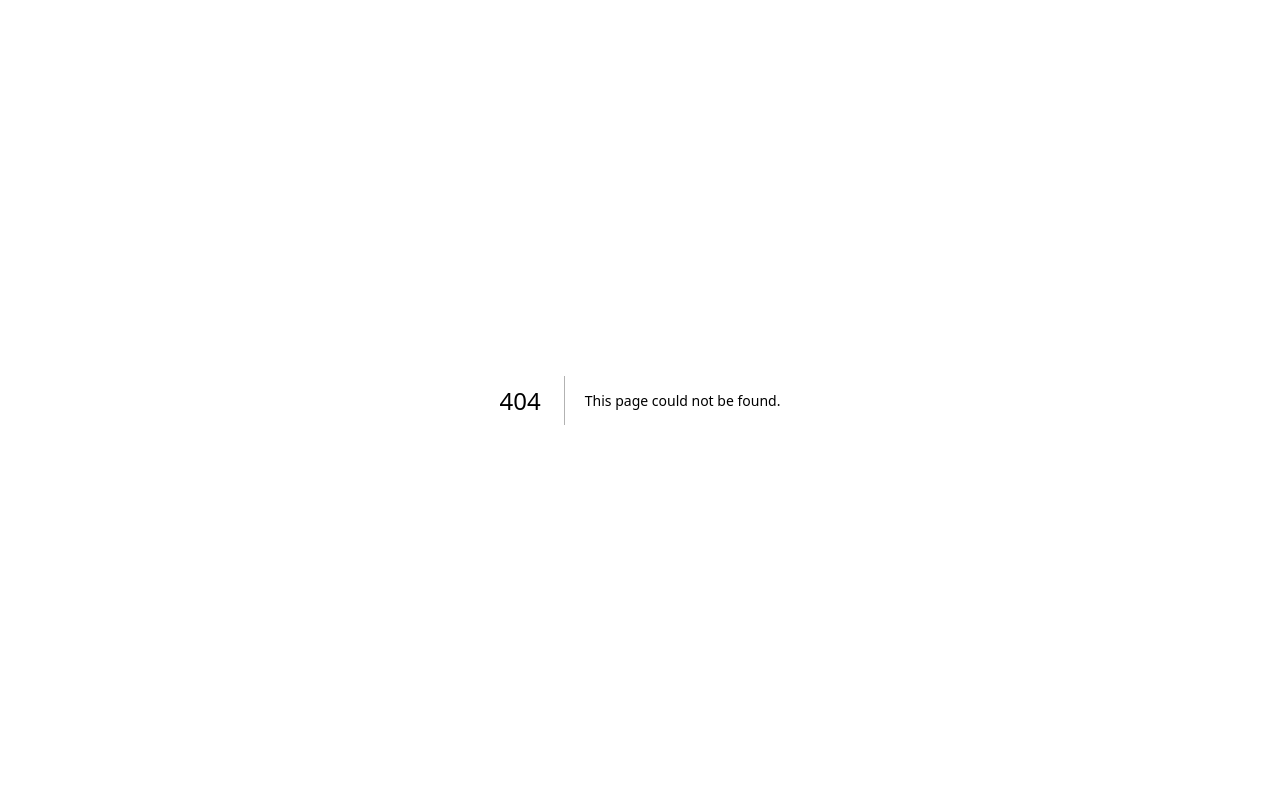
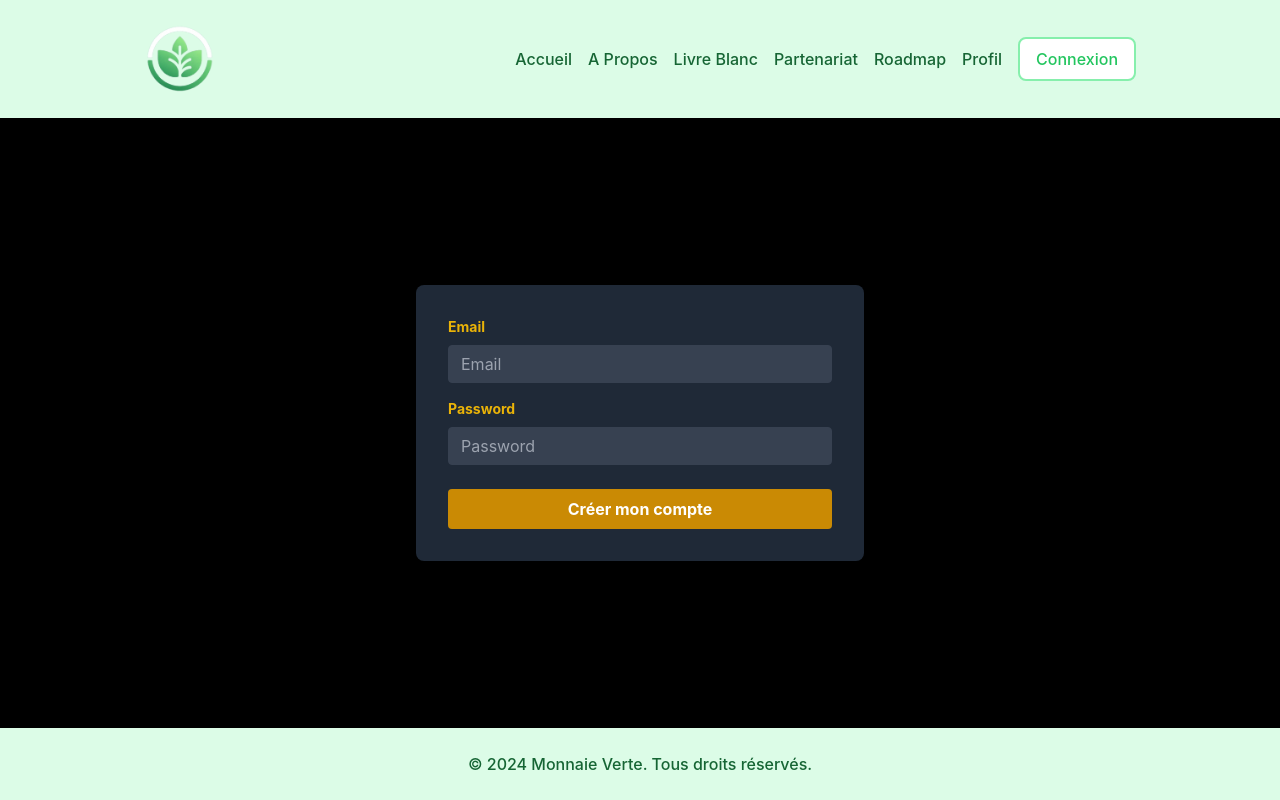
Before and after one commit to Mistrale94/aqur, a Next.js app: page /auth/signup in a window 1280 px wide. Before the commit this address had no page. Built offline with nearby package versions, Linux system fonts and the light colour scheme.

Commit message:
creation compte + connection

```diff
--- a/pages/about.js
+++ b/pages/about.js
@@ -6,7 +6,7 @@ export default function About() {
     return (
         <div className="min-h-scree text-gray-900 flex flex-col">
             <Head>
-                <title>About Us - Monnaie Verte</title>
+                <title>Monnaie Verte - A propos</title>
                 <meta name="description" content="Learn more about Monnaie Verte - the cryptocurrency exchange platform dedicated to environmental issues." />
                 <link rel="icon" href="/favicon.ico" />
             </Head>
--- a/pages/auth/profile.js
+++ b/pages/auth/profile.js
@@ -64,8 +64,7 @@ const Profile = () => {
   return (
     <div className="min-h-screen bg-white text-black flex flex-col">
       <Head>
-        <title>Monnaie Verte - Profile</title>
-        <link rel="icon" href="/favicon.ico" />
+        <title>Monnaie Verte - Profil</title>
       </Head>
       <Navbar />
       <main className="flex-grow container mx-auto px-4 py-8">
--- a/pages/auth/signin.js
+++ b/pages/auth/signin.js
@@ -1,101 +1,73 @@
-import React, { useState, useEffect } from 'react';
+import React, { useState } from 'react';
+import Web3 from 'web3';
 import { useRouter } from 'next/router';
-import Web3 from 'web3';
 import ContractABI from '../../build/contracts/Auth.json';
-
 import Navbar from '../components/Navbar';
 import Footer from '../components/Footer';
+import Head from 'next/head';
 
 const Signin = () => {
-    const [web3, setWeb3] = useState(null);
-    const [contract, setContract] = useState(null);
     const [email, setEmail] = useState('');
     const [password, setPassword] = useState('');
     const router = useRouter();
 
-    useEffect(() => {
-        const initWeb3 = async () => {
-            if (typeof window !== 'undefined' && typeof window.ethereum !== 'undefined') {
-                await window.ethereum.request({ method: 'eth_requestAccounts' });
-                const web3 = new Web3(window.ethereum);
-                setWeb3(web3);
-
-                const accounts = await web3.eth.getAccounts();
-                if (accounts.length > 0) {
-                    // Un compte MetaMask est connecté, redirige vers la page de profil
-                    router.push('/auth/profile');
-                }
-
-                const deployedNetwork = ContractABI.networks[Object.keys(ContractABI.networks)[0]];
-                const instance = new web3.eth.Contract(
-                    ContractABI.abi,
-                    deployedNetwork && deployedNetwork.address,
-                );
-                setContract(instance);
-            } else {
-                console.error('Ethereum browser extension not detected.');
-            }
-        };
-
-        initWeb3();
-    }, [router]);
-
-    const handleSignUp = async (e) => {
+    const handleSignin = async (e) => {
         e.preventDefault();
 
         try {
-            if (web3 && contract) {
-                const accounts = await web3.eth.getAccounts();
-                await contract.methods.createUser(email, password).send({ from: accounts[0] });
-                alert('Inscription réussie. Redirection vers la page de profil.');
+            const accounts = await window.ethereum.request({ method: 'eth_requestAccounts' });
+            const web3Instance = new Web3(window.ethereum);
+
+            const networkId = await web3Instance.eth.net.getId();
+            const deployedNetwork = ContractABI.networks[networkId];
+
+            if (!deployedNetwork) {
+                alert('Le smart contract n\'est pas déployé sur le réseau détecté.');
+                return;
+            }
+
+            const instance = new web3Instance.eth.Contract(
+                ContractABI.abi,
+                deployedNetwork.address,
+            );
+
+            // Hachez le mot de passe avant de le vérifier
+            const passwordHash = web3Instance.utils.sha3(password);
+
+            // Utilisez call pour les fonctions view/pure
+            const verified = await instance.methods.verifyUser(email, passwordHash).call();
+
+            if (verified) {
+                alert('Connexion réussie. Redirection vers la page de profil.');
                 router.push('/auth/profile');
+            } else {
+                alert('Échec de la connexion. Veuillez vérifier vos identifiants.');
             }
         } catch (error) {
-            console.error("Erreur lors de l'inscription: ", error);
-            alert("Erreur lors de l'inscription. Veuillez réessayer.");
+            console.error("Erreur lors de la connexion: ", error);
+            alert("Erreur lors de la connexion. Veuillez réessayer.");
         }
     };
 
     return (
         <div className="min-h-screen bg-black flex flex-col">
+            <Head>
+                <title>Monnaie Verte - Connexion</title>
+            </Head>
             <Navbar />
             <div className="flex-grow flex justify-center items-center py-12">
-            <form className="w-full max-w-md" onSubmit={handleSignUp}>
+                <form className="w-full max-w-md" onSubmit={handleSignin}>
                 <div className="bg-gray-800 p-8 rounded-lg shadow-md">
                     <div className="mb-4">
-                        <label htmlFor="email" className="block text-yellow-500 text-sm font-bold mb-2">
-                            Email
-                        </label>
-                        <input
-                            id="email"
-                            type="email"
-                            value={email}
-                            onChange={(e) => setEmail(e.target.value)}
-                            placeholder="Email"
-                            className="appearance-none border border-gray-700 rounded w-full py-2 px-3 text-gray-300 bg-gray-700 leading-tight focus:outline-none focus:border-yellow-500"
-                        />
+                    <label htmlFor="email" className="block text-yellow-500 text-sm font-bold mb-2">Email</label>
+                    <input id="email" type="email" value={email} onChange={(e) => setEmail(e.target.value)} placeholder="Email" required className="appearance-none border rounded w-full py-2 px-3 text-gray-300 leading-tight focus:outline-none focus:border-yellow-500" />
                     </div>
                     <div className="mb-6">
-                        <label htmlFor="password" className="block text-yellow-500 text-sm font-bold mb-2">
-                            Password
-                        </label>
-                        <input
-                            id="password"
-                            type="password"
-                            value={password}
-                            onChange={(e) => setPassword(e.target.value)}
-                            placeholder="Password"
-                            className="appearance-none border border-gray-700 rounded w-full py-2 px-3 text-gray-300 bg-gray-700 leading-tight focus:outline-none focus:border-yellow-500"
-                        />
+                    <label htmlFor="password" className="block text-yellow-500 text-sm font-bold mb-2">Password</label>
+                    <input id="password" type="password" value={password} onChange={(e) => setPassword(e.target.value)} placeholder="Password" required className="appearance-none border rounded w-full py-2 px-3 text-gray-300 leading-tight focus:outline-none focus:border-yellow-500" />
                     </div>
-
                     <div className="flex items-center justify-between">
-                        <button
-                            type="submit"
-                            className="bg-yellow-600 hover:bg-yellow-700 text-white font-bold py-2 px-4 rounded focus:outline-none focus:shadow-outline w-full"
-                        >
-                            Connexion
-                        </button>
+                    <button type="submit" className="bg-yellow-600 hover:bg-yellow-700 text-white font-bold py-2 px-4 rounded focus:outline-none focus:shadow-outline w-full">Sign In</button>
                     </div>
                 </div>
                 </form>
--- /dev/null
+++ b/pages/auth/signup.js
@@ -0,0 +1,102 @@
+import React, { useState, useEffect } from 'react';
+import { useRouter } from 'next/router';
+import Web3 from 'web3';
+import ContractABI from '../../build/contracts/Auth.json';
+import Head from 'next/head';
+import Navbar from '../components/Navbar';
+import Footer from '../components/Footer';
+
+const Signup = () => {
+    const [web3, setWeb3] = useState(null);
+    const [contract, setContract] = useState(null);
+    const [email, setEmail] = useState('');
+    const [password, setPassword] = useState('');
+    const router = useRouter();
+
+    const handleSignup = async (e) => {
+        e.preventDefault();
+
+        try {
+            const accounts = await window.ethereum.request({ method: 'eth_requestAccounts' });
+            const web3Instance = new Web3(window.ethereum);
+            setWeb3(web3Instance);
+
+            const networkId = await web3Instance.eth.net.getId();
+            const deployedNetwork = ContractABI.networks[networkId];
+
+            if (!deployedNetwork) {
+                alert('Le smart contract n\'est pas déployé sur le réseau détecté.');
+                return;
+            }
+
+            const instance = new web3Instance.eth.Contract(
+                ContractABI.abi,
+                deployedNetwork.address,
+            );
+
+            // Hachage du mot de passe
+            const passwordHash = web3Instance.utils.sha3(password);
+
+            // Appel de la fonction createUser du smart contract avec le hachage du mot de passe
+            await instance.methods.createUser(email, passwordHash).send({ from: accounts[0] });
+            alert('Inscription réussie. Redirection vers la page de profil.');
+            router.push('/auth/profile');
+        } catch (error) {
+            console.error("Erreur lors de l'inscription: ", error);
+            alert("Erreur lors de l'inscription. Veuillez réessayer.");
+        }
+    };
+
+    return (
+    <div className="min-h-screen bg-black flex flex-col">
+        <Head>
+            <title>Monnaie Verte - Création de compte</title>
+        </Head>
+        <Navbar />
+        <div className="flex-grow flex justify-center items-center py-12">
+            <form className="w-full max-w-md" onSubmit={handleSignup}>
+                <div className="bg-gray-800 p-8 rounded-lg shadow-md">
+                    <div className="mb-4">
+                        <label htmlFor="email" className="block text-yellow-500 text-sm font-bold mb-2">
+                            Email
+                        </label>
+                        <input
+                            id="email"
+                            type="email"
+                            value={email}
+                            onChange={(e) => setEmail(e.target.value)}
+                            placeholder="Email"
+                            className="appearance-none border border-gray-700 rounded w-full py-2 px-3 text-gray-300 bg-gray-700 leading-tight focus:outline-none focus:border-yellow-500"
+                        />
+                    </div>
+                    <div className="mb-6">
+                        <label htmlFor="password" className="block text-yellow-500 text-sm font-bold mb-2">
+                            Password
+                        </label>
+                        <input
+                            id="password"
+                            type="password"
+                            value={password}
+                            onChange={(e) => setPassword(e.target.value)}
+                            placeholder="Password"
+                            className="appearance-none border border-gray-700 rounded w-full py-2 px-3 text-gray-300 bg-gray-700 leading-tight focus:outline-none focus:border-yellow-500"
+                        />
+                    </div>
+
+                    <div className="flex items-center justify-between">
+                        <button
+                            type="submit"
+                            className="bg-yellow-600 hover:bg-yellow-700 text-white font-bold py-2 px-4 rounded focus:outline-none focus:shadow-outline w-full"
+                        >
+                            Créer mon compte
+                        </button>
+                    </div>
+                </div>
+            </form>
+        </div>
+        <Footer />
+    </div>
+    );
+};
+
+export default Signup;
--- a/pages/partner.js
+++ b/pages/partner.js
@@ -8,7 +8,7 @@ export default function Partnership() {
     return (
         <div className="min-h-screen text-gray-900 flex flex-col bg-white">
             <Head>
-                <title>Partnership - Monnaie Verte</title>
+                <title>Monnaie Verte - Partenariat</title>
                 <meta name="description" content="Explore partnership opportunities with Monnaie Verte." />
                 <link rel="icon" href="/favicon.ico" />
             </Head>
--- a/pages/roadmap.js
+++ b/pages/roadmap.js
@@ -3,10 +3,14 @@ import Navbar from './components/Navbar';
 import Footer from './components/Footer';
 import { FontAwesomeIcon } from "@fortawesome/react-fontawesome";
 import { faLightbulb, faSeedling, faTools, faRocket, faSyncAlt, faSun, faUserShield, faFlagCheckered, faShoppingCart } from '@fortawesome/free-solid-svg-icons';
+import Head from 'next/head';
 
 const Roadmap = () => {
     return (
         <div className="min-h-screen bg-white text-black flex flex-col">
+            <Head>
+                <title>Monnaie Verte - Roadmap</title>
+            </Head>
             <Navbar />
             <main className="flex-grow container mx-auto px-4 py-16">
                 <h1 className="text-3xl font-bold mb-10 text-center text-gray-800">Roadmap Condensée du Projet</h1>
```
Lines whose indentation alone changed are shown as unchanged.
